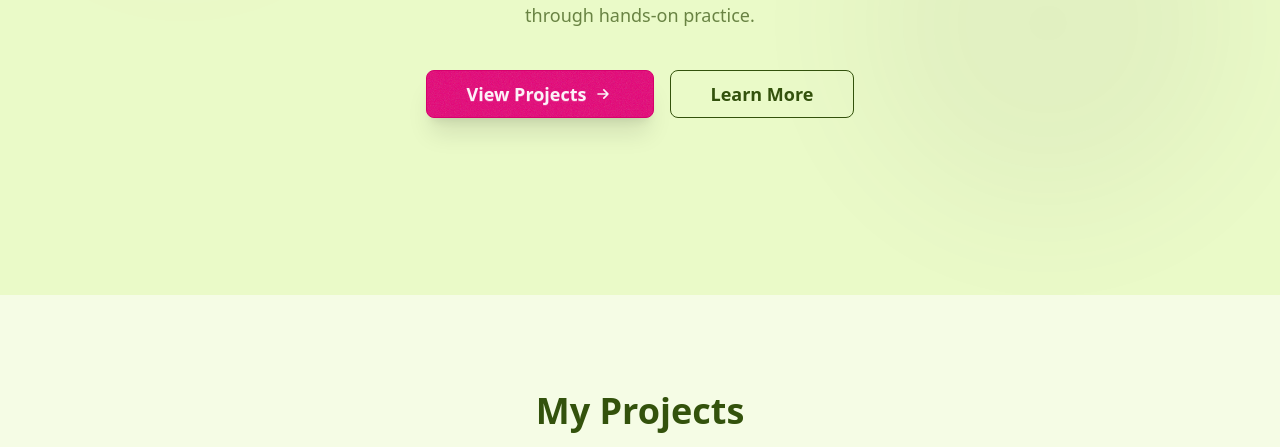
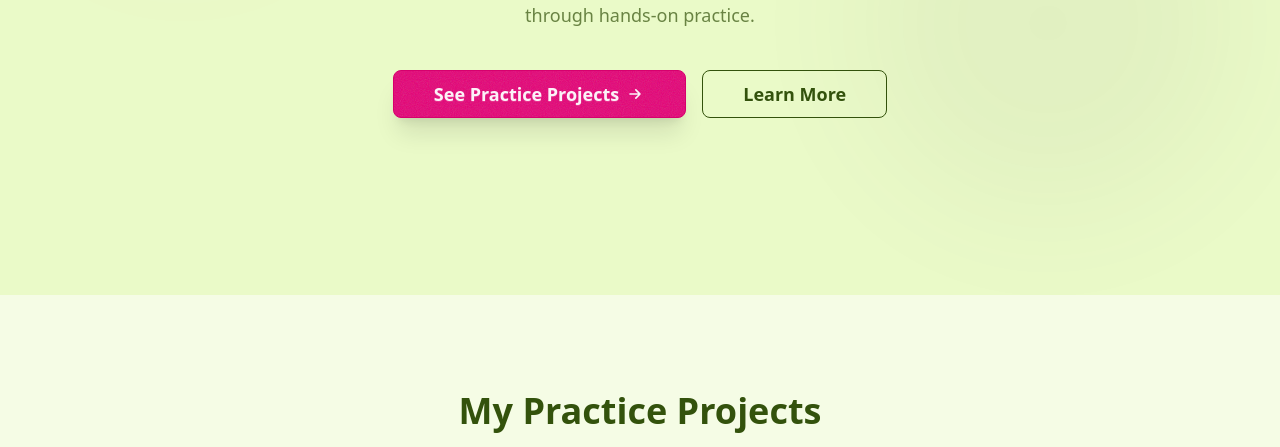
Before and after one commit to usmandev24/personal-website, a website: page index.html in a window 1280 px wide. Shown: the part 505-952 px from the top of the page. Drawn offline with Linux system fonts and the light colour scheme.

Commit message:
canonical tag add, project title change

```diff
--- a/index.html
+++ b/index.html
@@ -7,7 +7,9 @@
   <meta name="description" content="I am a passionate aspiring full-stack developer currently focusing
               on building robust server-side applications using modern tools
               like ES6 modules, Node.js, and databases." />
+
   <title>Usman Ghani - Aspiring Full-Stack Developer</title>
+  <link rel="canonical" href="https://usman-ghani.dev" />
   <link rel="stylesheet" href="public/stylesheets/styles.css" />
   <link rel="icon" type="image/png" href="public/favicon/favicon-96x96.png" sizes="96x96" />
   <link rel="icon" type="image/svg+xml" href="public/favicon/favicon.svg" />
@@ -92,7 +94,7 @@
 
         <div class="flex flex-col sm:flex-row justify-center gap-4">
           <a href="#projects" class="btn btn-primary btn-lg px-10 shadow-xl group">
-            View Projects
+            See Practice Projects
             <svg xmlns="http://www.w3.org/2000/svg" class="h-5 w-5 group-hover:translate-x-1 transition-transform"
               fill="none" viewBox="0 0 24 24" stroke="currentColor">
               <path stroke-linecap="round" stroke-linejoin="round" stroke-width="2" d="M13 7l5 5m0 0l-5 5m5-5H6" />
@@ -108,7 +110,7 @@
 
   <section id="projects" class="">
     <h2 class="text-4xl font-black text-center mb-8 mt-20 py-4">
-      My Projects
+      My Practice Projects
     </h2>
     <div class="w-full py-16 px-8 bg-base-200 mx-auto text-center">
       <p class="text-xl max-w-2xl mx-auto opacity-70 leading-relaxed">
@@ -508,18 +510,18 @@
 
   <footer class="footer footer-center p-12 bg-base-300 text-base-content border-t border-base-content/5">
     <div class="flex gap-6 mb-4">
+      <a href="mailto:usman.dev24@gmail.com" target="_blank"
+        class="hover:text-primary transition-colors hover:scale-110 transform">
+        <svg xmlns="http://www.w3.org/2000/svg" class="h-8 w-8" fill="none" viewBox="0 0 24 24" stroke="currentColor">
+          <path stroke-linecap="round" stroke-linejoin="round" stroke-width="2"
+            d="M16 12a4 4 0 10-8 0 4 4 0 008 0zm0 0v1.5a2.5 2.5 0 005 0V12a9 9 0 10-9 9m4.5-1.206a8.959 8.959 0 01-4.5 1.207" />
+        </svg>
+      </a>
       <a href="https://github.com/usmandev24" target="_blank" rel="noopener noreferrer"
         class="hover:text-primary transition-colors hover:scale-110 transform inline-block">
         <svg xmlns="http://www.w3.org/2000/svg" class="h-8 w-8" viewBox="0 0 24 24" fill="currentColor">
           <path
             d="M12 0c-6.626 0-12 5.373-12 12 0 5.302 3.438 9.8 8.207 11.387.599.111.793-.261.793-.577v-2.234c-3.338.726-4.033-1.416-4.033-1.416-.546-1.387-1.333-1.756-1.333-1.756-1.089-.745.083-.729.083-.729 1.205.084 1.839 1.237 1.839 1.237 1.07 1.834 2.807 1.304 3.492.997.107-.775.418-1.305.762-1.604-2.665-.305-5.467-1.334-5.467-5.931 0-1.311.469-2.381 1.236-3.221-.124-.303-.535-1.524.117-3.176 0 0 1.008-.322 3.301 1.23.957-.266 1.983-.399 3.003-.404 1.02.005 2.047.138 3.006.404 2.291-1.552 3.297-1.23 3.297-1.23.653 1.653.242 2.874.118 3.176.77.84 1.235 1.911 1.235 3.221 0 4.609-2.807 5.624-5.479 5.921.43.372.823 1.102.823 2.222v3.293c0 .319.192.694.801.576 4.765-1.589 8.199-6.086 8.199-11.386 0-6.627-5.373-12-12-12z" />
-        </svg>
-      </a>
-      <a href="mailto:usman.dev24@gmail.com" target="_blank"
-        class="hover:text-primary transition-colors hover:scale-110 transform">
-        <svg xmlns="http://www.w3.org/2000/svg" class="h-8 w-8" fill="none" viewBox="0 0 24 24" stroke="currentColor">
-          <path stroke-linecap="round" stroke-linejoin="round" stroke-width="2"
-            d="M16 12a4 4 0 10-8 0 4 4 0 008 0zm0 0v1.5a2.5 2.5 0 005 0V12a9 9 0 10-9 9m4.5-1.206a8.959 8.959 0 01-4.5 1.207" />
         </svg>
       </a>
     </div>
```
